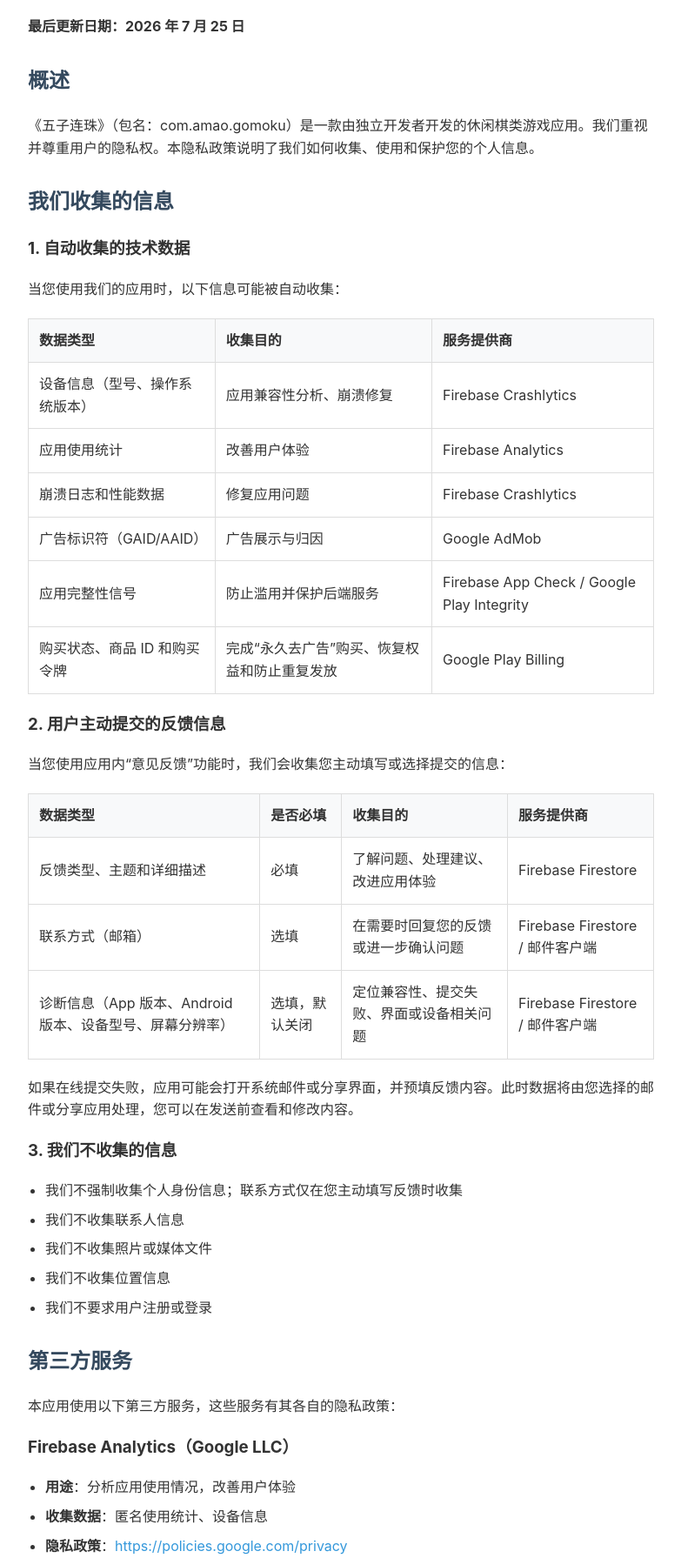
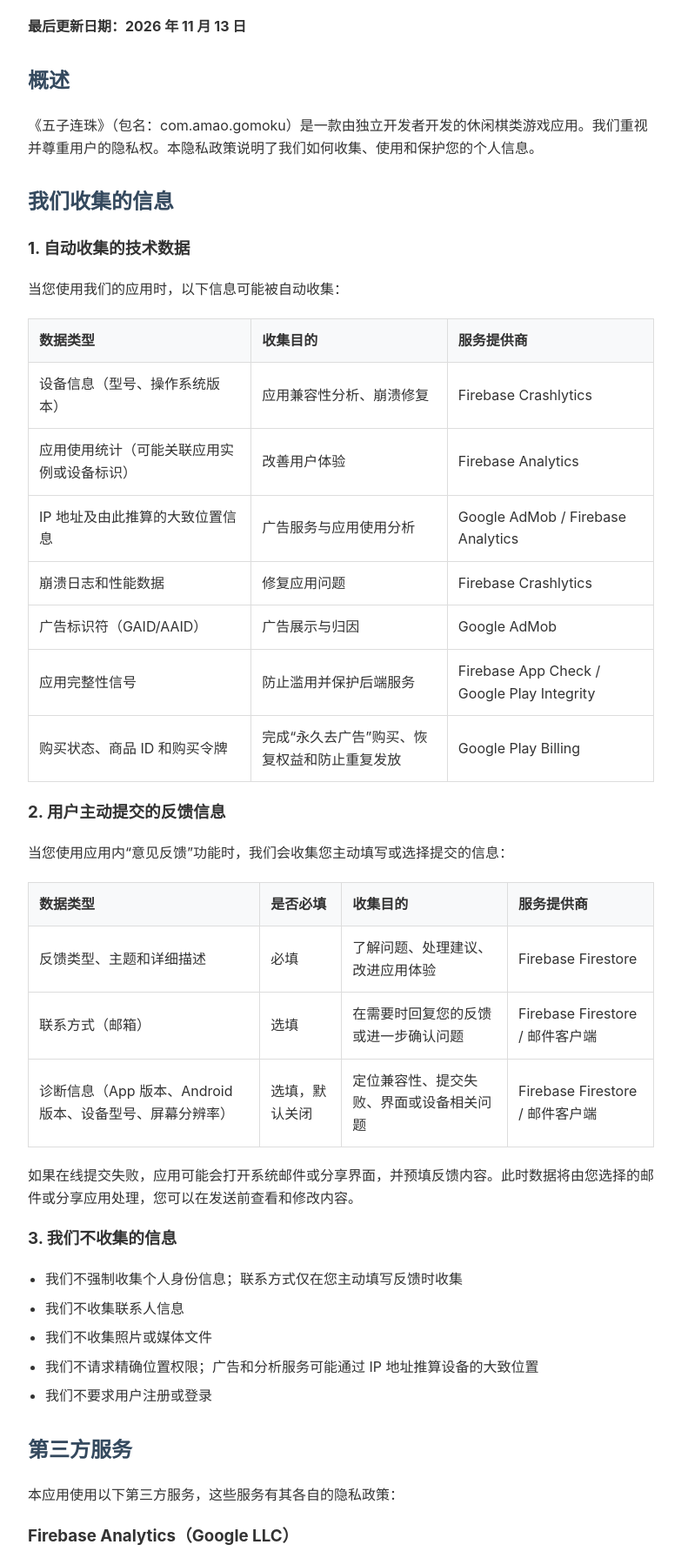
Before and after one commit to lihywh/gomoku-privacy-policy, a plain HTML site: page index.html in a window 1280 px wide. Shown: the part 149-1940 px from the top of the page at 87% size, without its empty margins (248-1031 px from the left). Drawn offline with Linux system fonts and the light colour scheme.

Commit message:
修正隐私政策中的大致位置和统计标识说明

```diff
--- a/index.html
+++ b/index.html
@@ -74,7 +74,7 @@
 <body>
     <div class="container">
         <h1>隐私政策</h1>
-        <p><strong>最后更新日期：2026 年 7 月 25 日</strong></p>
+        <p><strong>最后更新日期：2026 年 11 月 13 日</strong></p>
 
         <h2>概述</h2>
         <p>《五子连珠》（包名：com.amao.gomoku）是一款由独立开发者开发的休闲棋类游戏应用。我们重视并尊重用户的隐私权。本隐私政策说明了我们如何收集、使用和保护您的个人信息。</p>
@@ -99,9 +99,14 @@
                     <td>Firebase Crashlytics</td>
                 </tr>
                 <tr>
-                    <td>应用使用统计</td>
+                    <td>应用使用统计（可能关联应用实例或设备标识）</td>
                     <td>改善用户体验</td>
                     <td>Firebase Analytics</td>
+                </tr>
+                <tr>
+                    <td>IP 地址及由此推算的大致位置信息</td>
+                    <td>广告服务与应用使用分析</td>
+                    <td>Google AdMob / Firebase Analytics</td>
                 </tr>
                 <tr>
                     <td>崩溃日志和性能数据</td>
@@ -167,7 +172,7 @@
             <li>我们不强制收集个人身份信息；联系方式仅在您主动填写反馈时收集</li>
             <li>我们不收集联系人信息</li>
             <li>我们不收集照片或媒体文件</li>
-            <li>我们不收集位置信息</li>
+            <li>我们不请求精确位置权限；广告和分析服务可能通过 IP 地址推算设备的大致位置</li>
             <li>我们不要求用户注册或登录</li>
         </ul>
 
@@ -177,7 +182,7 @@
         <h3>Firebase Analytics（Google LLC）</h3>
         <ul>
             <li><strong>用途</strong>：分析应用使用情况，改善用户体验</li>
-            <li><strong>收集数据</strong>：匿名使用统计、设备信息</li>
+            <li><strong>收集数据</strong>：可能关联应用实例或设备标识的使用统计、设备信息，以及通过 IP 地址推算的大致位置信息</li>
             <li><strong>隐私政策</strong>：<a href="https://policies.google.com/privacy" target="_blank">https://policies.google.com/privacy</a></li>
         </ul>
 
@@ -198,7 +203,7 @@
         <h3>Google AdMob（Google LLC）</h3>
         <ul>
             <li><strong>用途</strong>：提供广告服务</li>
-            <li><strong>收集数据</strong>：广告标识符、设备信息、使用行为</li>
+            <li><strong>收集数据</strong>：广告标识符、设备信息、使用行为，以及通过 IP 地址推算的大致位置信息</li>
             <li><strong>隐私政策</strong>：<a href="https://policies.google.com/technologies/ads" target="_blank">https://policies.google.com/technologies/ads</a></li>
         </ul>
 
@@ -271,7 +276,7 @@
         <ul>
             <li>用户反馈内容、选填联系方式和选填诊断信息通常保留不超过 <strong>24 个月</strong>，用于问题跟进、版本改进和质量分析；如果反馈已处理完毕或用户请求删除，我们会在合理期限内删除。</li>
             <li>崩溃日志和性能数据按照 Firebase Crashlytics 的默认保留策略处理。</li>
-            <li>匿名统计数据可能被更长时间保留，用于长期趋势分析。</li>
+            <li>可能关联应用实例或设备标识的使用统计数据可能被更长时间保留，用于长期趋势分析。</li>
         </ul>
 
         <h2>隐私政策更新</h2>
```
Also changed, not shown: 1 other file.
